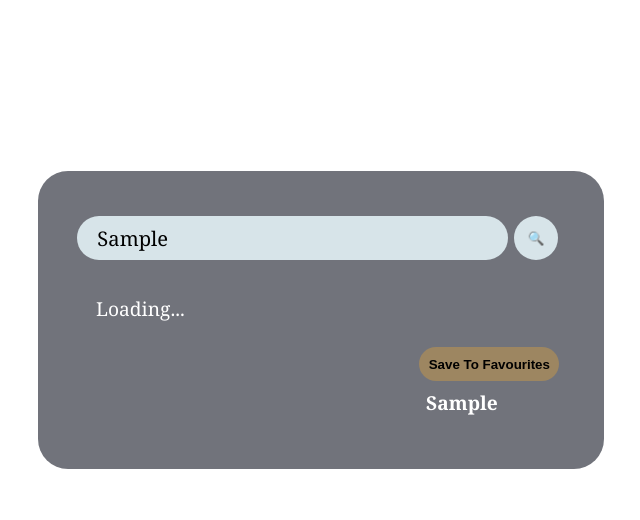
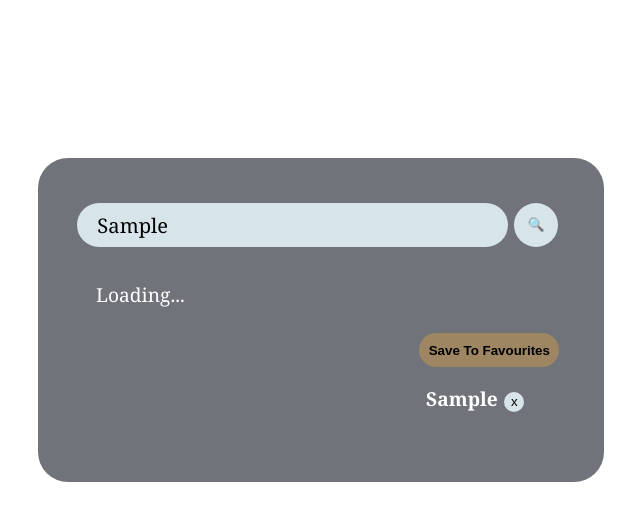
Before and after one commit to Andrew3586/weather-app, a plain HTML site: page index.html in a window 1280 px wide. Both pictures are taken after typing "Sample" into the empty fields and a click on the button "Save To Favourites". Shown: the whole page, without its empty margins (319-959 px from the left). Drawn offline with Linux system fonts and the light colour scheme; no server answers.

Commit message:
updated the CSS file and the JS file

```diff
--- a/assets/index.js
+++ b/assets/index.js
@@ -41,32 +41,42 @@ document
   .querySelector("#favouritesButton")
   .addEventListener("click", function () {
     const city = document.querySelector(".search-bar").value;
-    favourites.push(city);
     let txt = "";
-    favourites.forEach(myFunction);
-    if (favourites.length < 6) {
-      result = 'positive'
+    if (favourites.length < 5) {
+      favourites.push(city);
+      favourites.forEach(myFunction);
+      document.querySelector(".cities").innerHTML = txt;
+      console.log(favourites.length)
     }
     else {
       result = 'NOT positive'
       alert("You have reached your favourites limit")
-
     }
 
-    console.log(txt);
-    document.querySelector(".cities").innerHTML = txt;
+    function myFunction(value) {
+      txt += `<h4 onclick="fetchCityWeather(event)">` + value + "<button onclick='deleteCity(event)'>x</button></h4> ";
+    }
 
-    function myFunction(value) {
-      txt += `<h4 onclick="fetchCityWeather(event)">` + value + "</h4>";
-    }
   });
 
-function fetchCityWeather(event) {
-  let city = event.target.innerText
-  console.log(city)
-  weather.fetchWeather(city)
+function deleteCity(event) {
+  event.target.parentNode.remove()
 
 }
+
+function fetchCityWeather(event) {
+  console.log(event.target.tagName)
+  if (event.target.tagName === "H4") {
+    let city = event.target.innerText
+    weather.fetchWeather(city)
+  }
+
+  const index = array.indexOf(5);
+  if (index < 5) {
+    array.splice(index, 5);
+  }
+}
+
 document.querySelector(".search button").addEventListener("click", function () {
   weather.search();
 });
--- a/assets/style.css
+++ b/assets/style.css
@@ -72,10 +72,22 @@ button {
   transition: 0.2s ease-in-out;
   margin-top: 80px;
 }
+.cities button {
+  border: none;
+  height: 20px;
+  width: 20px;
+  outline: none;
+  background-color: rgb(215, 228, 233);
+  color: black;
+  cursor: pointer;
+  transition: 0.2s ease-in-out;
+  margin-top: -55px
+
+}
 
 .cities {
   margin-left: 352px;
-  margin-top: 6px;
+  margin-top: 16px;
   line-height: 30px;
   float: right;
 }
```
Also changed, not shown: index.html (+1 -1 lines).
